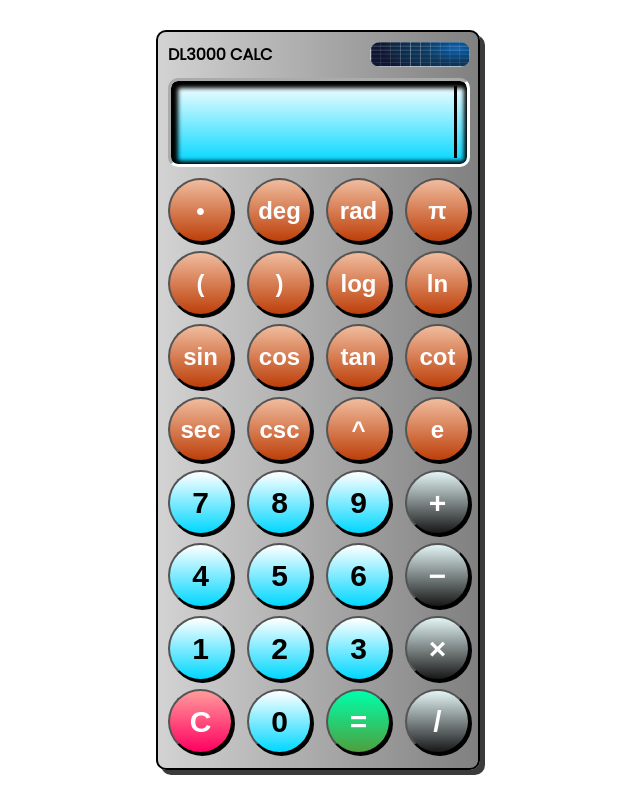
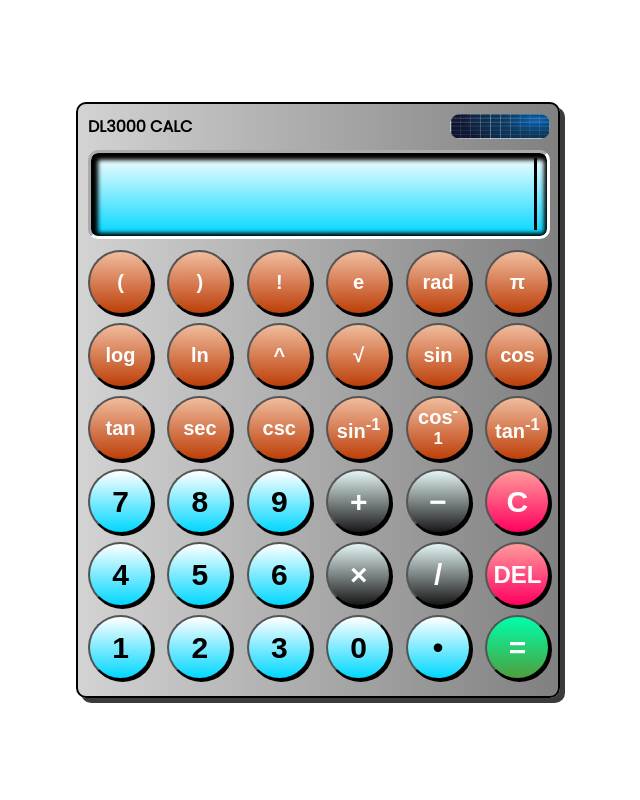
Before and after one commit to davidgit3000/Calculator, a website: page public/index.html in a window 1280 px wide. Shown: the whole page, without its empty margins (322-962 px from the left). Drawn offline with Linux system fonts and the light colour scheme.

Commit message:
added some more functions

```diff
--- a/public/index.html
+++ b/public/index.html
@@ -30,38 +30,7 @@
       </div>
 
       <div class="button-grid">
-        <button
-          class="label scentific_computing"
-          id="btn_dot"
-          value="."
-          onclick="display(this.id)"
-        >
-          &#8226;
-        </button>
-        <button
-          class="label scentific_computing"
-          id="btn_deg"
-          value="deg"
-          onclick="display(this.id)"
-        >
-          deg
-        </button>
-        <button
-          class="label scentific_computing"
-          id="btn_rad"
-          value="rad"
-          onclick="display(this.id)"
-        >
-          rad
-        </button>
-        <button
-          class="label scentific_computing"
-          id="btn_pi"
-          value="pi"
-          onclick="display(this.id)"
-        >
-          &#x3C0;
-        </button>
+        <!-- Row 1 -->
         <button
           class="label scentific_computing"
           id="btn_open_parenthesis"
@@ -80,6 +49,40 @@
         </button>
         <button
           class="label scentific_computing"
+          id="btn_factorial"
+          value="!"
+          onclick="display(this.id)"
+        >
+          !
+        </button>
+        <button
+          class="label scentific_computing"
+          id="btn_e"
+          value="e"
+          onclick="display(this.id)"
+        >
+          e
+        </button>
+        <button
+          class="label scentific_computing"
+          id="btn_rad"
+          value=" rad"
+          onclick="display(this.id)"
+        >
+          rad
+        </button>
+        <button
+          class="label scentific_computing"
+          id="btn_pi"
+          value="pi"
+          onclick="display(this.id)"
+        >
+          &#x3C0;
+        </button>
+
+        <!-- Row 2 -->
+        <button
+          class="label scentific_computing"
           id="btn_log"
           value="log"
           onclick="display(this.id)"
@@ -89,58 +92,10 @@
         <button
           class="label scentific_computing"
           id="btn_ln"
-          value="ln"
+          value="ln("
           onclick="display(this.id)"
         >
           ln
-        </button>
-        <button
-          class="label scentific_computing"
-          id="btn_sin"
-          value="sin"
-          onclick="display(this.id)"
-        >
-          sin
-        </button>
-        <button
-          class="label scentific_computing"
-          id="btn_cos"
-          value="cos"
-          onclick="display(this.id)"
-        >
-          cos
-        </button>
-        <button
-          class="label scentific_computing"
-          id="btn_tan"
-          value="tan"
-          onclick="display(this.id)"
-        >
-          tan
-        </button>
-        <button
-          class="label scentific_computing"
-          id="btn_cot"
-          value="cot"
-          onclick="display(this.id)"
-        >
-          cot
-        </button>
-        <button
-          class="label scentific_computing"
-          id="btn_sec"
-          value="sec"
-          onclick="display(this.id)"
-        >
-          sec
-        </button>
-        <button
-          class="label scentific_computing"
-          id="btn_csc"
-          value="csc"
-          onclick="display(this.id)"
-        >
-          csc
         </button>
         <button
           class="label scentific_computing"
@@ -150,16 +105,80 @@
         >
           ^
         </button>
-
         <button
           class="label scentific_computing"
-          id="btn_e"
-          value="e"
+          id="btn_sqrt"
+          value="√"
           onclick="display(this.id)"
         >
-          e
+          √
         </button>
-
+        <button
+          class="label scentific_computing"
+          id="btn_sin"
+          value="sin("
+          onclick="display(this.id)"
+        >
+          sin
+        </button>
+        <button
+          class="label scentific_computing"
+          id="btn_cos"
+          value="cos("
+          onclick="display(this.id)"
+        >
+          cos
+        </button>
+        <!-- Row 3 -->
+        <button
+          class="label scentific_computing"
+          id="btn_tan"
+          value="tan("
+          onclick="display(this.id)"
+        >
+          tan
+        </button>
+        <button
+          class="label scentific_computing"
+          id="btn_sec"
+          value="sec("
+          onclick="display(this.id)"
+        >
+          sec
+        </button>
+        <button
+          class="label scentific_computing"
+          id="btn_csc"
+          value="csc("
+          onclick="display(this.id)"
+        >
+          csc
+        </button>
+        <button
+          class="label scentific_computing"
+          id="btn_arcsin"
+          value="arcsin("
+          onclick="display(this.id)"
+        >
+          sin<sup>-1</sup>
+        </button>
+        <button
+          class="label scentific_computing"
+          id="btn_arccos"
+          value="arccos("
+          onclick="display(this.id)"
+        >
+          cos<sup>-1</sup>
+        </button>
+        <button
+          class="label scentific_computing"
+          id="btn_arctan"
+          value="arctan("
+          onclick="display(this.id)"
+        >
+          tan<sup>-1</sup>
+        </button>
+        <!-- Row 4 -->
         <button class="label" id="btn_7" value="7" onclick="display(this.id)">
           7
         </button>
@@ -177,18 +196,6 @@
         >
           +
         </button>
-
-        <button class="label" id="btn_4" value="4" onclick="display(this.id)">
-          4
-        </button>
-
-        <button class="label" id="btn_5" value="5" onclick="display(this.id)">
-          5
-        </button>
-
-        <button class="label" id="btn_6" value="6" onclick="display(this.id)">
-          6
-        </button>
         <button
           class="label operator"
           id="btn_minus"
@@ -197,7 +204,40 @@
         >
           −
         </button>
+        <button class="label clear" id="btn_clear" onclick="clearAll()">
+          C
+        </button>
+        <!-- Row 5 -->
+        <button class="label" id="btn_4" value="4" onclick="display(this.id)">
+          4
+        </button>
+        <button class="label" id="btn_5" value="5" onclick="display(this.id)">
+          5
+        </button>
+        <button class="label" id="btn_6" value="6" onclick="display(this.id)">
+          6
+        </button>
 
+        <button
+          class="label operator"
+          id="btn_x"
+          value="*"
+          onclick="display(this.id)"
+        >
+          ×
+        </button>
+        <button
+          class="label operator"
+          id="btn_divide"
+          value="/"
+          onclick="display(this.id)"
+        >
+          /
+        </button>
+        <button class="label clear del" id="btn_clear" onclick="backspace()">
+          DEL
+        </button>
+        <!-- Row 6 -->
         <button class="label" id="btn_1" value="1" onclick="display(this.id)">
           1
         </button>
@@ -207,37 +247,14 @@
         <button class="label" id="btn_3" value="3" onclick="display(this.id)">
           3
         </button>
-        <button
-          class="label operator"
-          id="btn_x"
-          value="*"
-          onclick="display(this.id)"
-        >
-          ×
-        </button>
-
-        <button
-          class="label clear"
-          id="btn_clear"
-          value="C"
-          onclick="clearAll()"
-        >
-          C
-        </button>
         <button class="label" id="btn_0" value="0" onclick="display(this.id)">
           0
         </button>
-
+        <button class="label" id="btn_dot" value="." onclick="display(this.id)">
+          &#8226;
+        </button>
         <button class="label operator" id="btn_equal" onclick="handleCompute()">
           =
-        </button>
-        <button
-          class="label operator"
-          id="btn_divide"
-          value="/"
-          onclick="display(this.id)"
-        >
-          /
         </button>
 
         <script src="script.js"></script>
--- a/public/script.js
+++ b/public/script.js
@@ -3,9 +3,11 @@
 // 2. Evaluate expressions with Power, Trigonometric, Log and Exponential functions
 // 3. Utilize Prompt Engineering and OpenAI's API for ChatGPT to evaluate user expressions
 
-const API_URL = "https://calculator-ai.onrender.com";
+// const API_URL = "https://calculator-ai.onrender.com";
+const API_URL = "http://localhost:5000";
 
 let content = document.getElementById("content");
+
 // Display values on the screen
 function display(id) {
   // Get value from the selected button
@@ -17,6 +19,9 @@ function display(id) {
   content.scrollLeft = content.scrollWidth;
 }
 
+function backspace() {
+  content.innerHTML = content.innerHTML.slice(0, -1);
+}
 // Perform 4 basic arithmetic operations using stack data structure with possible parentheses cases (Parentheses has precedence over other operators)
 // TODO: Add parenthees support in calculations
 function compute() {
@@ -94,6 +99,8 @@ function handleCompute() {
 
   // List any advanced operators or function names you want to detect
   const advancedTokens = [
+    "!",
+    "√",
     "(",
     ")",
     ".",
@@ -101,7 +108,6 @@ function handleCompute() {
     "sin",
     "cos",
     "tan",
-    "cot",
     "sec",
     "csc",
     "log",
@@ -133,5 +139,6 @@ function clearAll() {
 // Bug #2: Two operators exisiting in a row failed to produce the same result (i.e., 9-+5=14 rather than 4 while 9+-5=4)
 // Bug #3: Frontend: Button layout not expected as in the design
 // Bug #4: Failure to get response form OpenAPI's API due to invalid model name
+// Bug #5: Failure to get correct results for trigonometric functions in radians
 
 // Date worked: 02/09/2024, 02/10/2024, 02/11/2024
--- a/public/styles.css
+++ b/public/styles.css
@@ -16,8 +16,8 @@ body {
   border: 0.125rem solid black; /* 2px => 2/16 = 0.125rem */
   box-shadow: 0.3125rem 0.3125rem #3b3b3b; /* 5px => 5/16 = 0.3125rem */
   border-radius: 0.625rem; /* 10px => 10/16 = 0.625rem */
-  width: 20rem;
-  height: 46rem;
+  width: 30rem;
+  height: 37rem;
   display: grid;
   grid-template-rows: 1rem 7.5rem 20rem;
 }
@@ -39,7 +39,7 @@ body {
 
 .screen {
   height: 5.2rem;
-  width: 18.5rem;
+  width: 28.5rem;
   margin: 1.875rem 0.625rem 1.25rem 0.625rem;
   border: 0.1875rem inset white;
   border-radius: 0.625rem;
@@ -117,8 +117,12 @@ body {
   color: white;
 }
 
+.del {
+  font-size: 1.5rem;
+}
+
 .scentific_computing {
-  font-size: 1.5rem;
+  font-size: 1.25rem;
   background-image: linear-gradient(to bottom, #f0bc9e, #bd3f09);
   color: white;
 }
@@ -129,10 +133,12 @@ body {
 @media screen and (max-width: 1000px) {
   /* Scale down the frame and overall dimensions */
   .frame {
-    width: 16rem;   /* reduced from 20rem */
-    height: 37rem;  /* reduced from 46rem */
+    /* width: 30rem; */
+  /* height: 37rem; */
+    width: 25rem;   /* reduced from 20rem */
+    height: 31.5rem;  /* reduced from 46rem */
     display: grid;
-  grid-template-rows: 1rem 5.5rem 20rem;
+    grid-template-rows: 1rem 5.5rem 20rem;
   }
 
   /* Smaller brand section */
@@ -148,7 +154,7 @@ body {
   /* Smaller screen area */
   .screen {
     height: 4rem;    /* reduced from 5.2rem */
-    width: 14.8rem;    /* reduced from 18.5rem */
+    width: 23.75rem;    /* reduced from 18.5rem */
     margin: 1rem 0.5rem; /* tightened margins */
     box-shadow: 0.0625rem 0.0625rem 0.125rem 0.1875rem inset black;
   }
@@ -164,7 +170,7 @@ body {
   /* Button grid adjustments */
   .button-grid {
     margin: 0.5rem;
-    gap: 0.2rem; /* slightly smaller gap */
+    gap: 0.5rem; /* slightly smaller gap */
   }
 
   /* Individual button size & font-size */
@@ -176,6 +182,10 @@ body {
 
   /* Adjust the scientific function font-size if needed */
   .scentific_computing {
-    font-size: 1.125rem; /* reduced from 1.5rem */
+    font-size: 1rem; /* reduced from 1.5rem */
+  }
+
+  .del {
+    font-size: 1rem;
   }
 }
```
Also changed, not shown: controller.js (+4 -5 lines).
